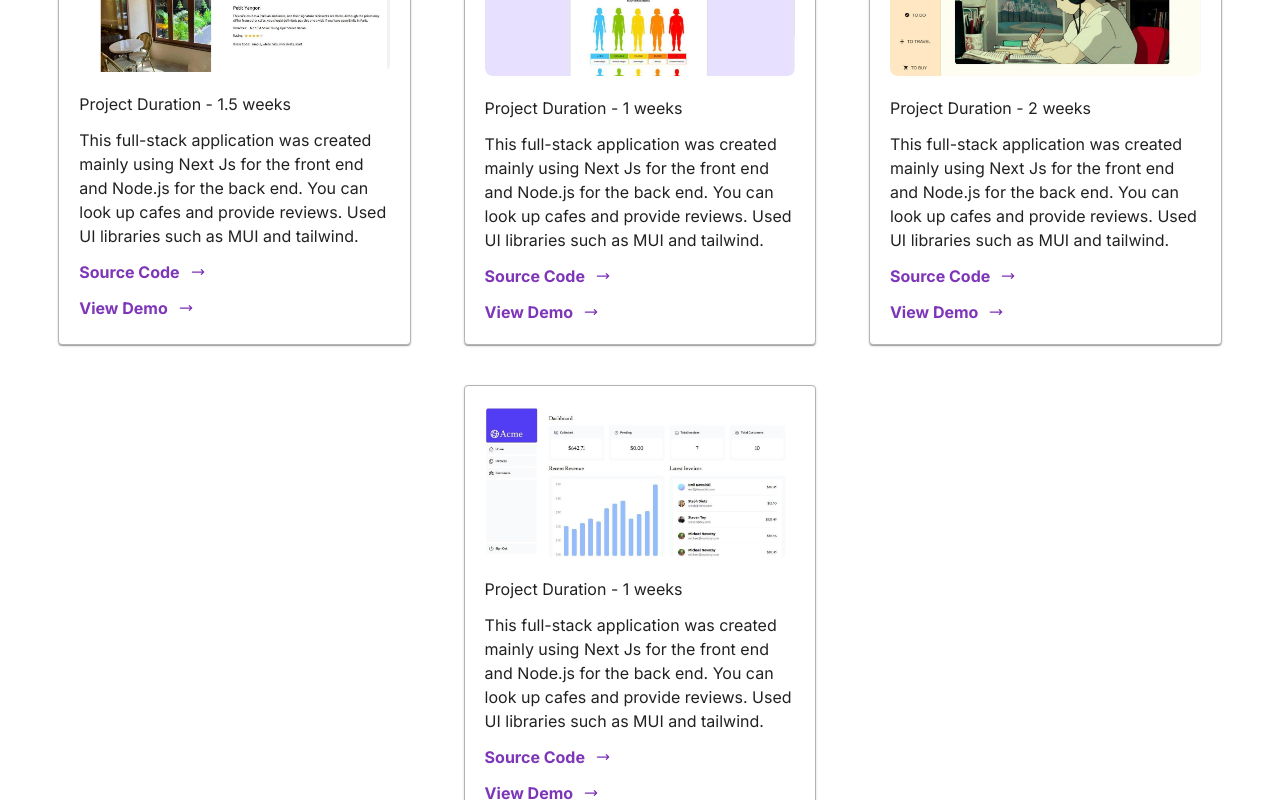
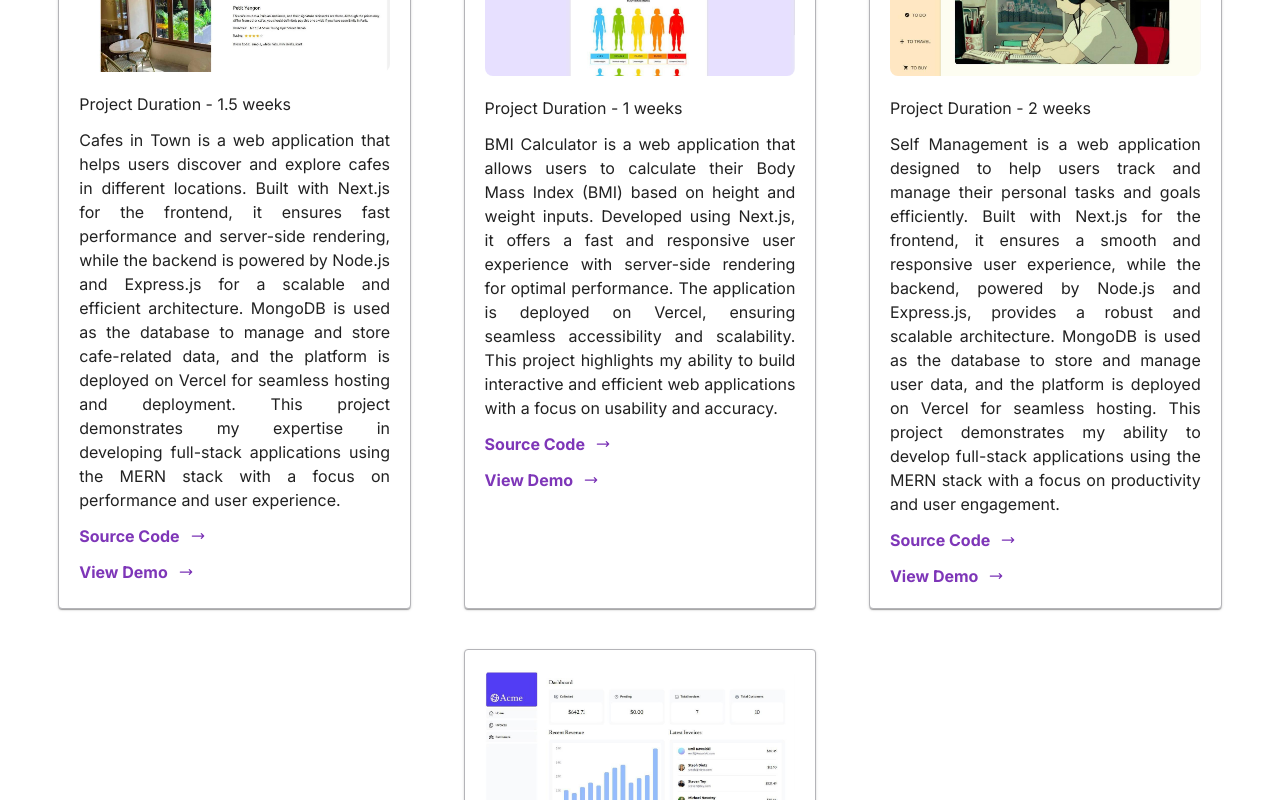
Before and after one commit to hhtetwei/htet-htet-portfolio, a Next.js app: page / in a window 1280 px wide. Shown: the part 1320-2120 px from the top of the page. Built offline with nearby package versions, Linux system fonts and the light colour scheme.

Commit message:
new des added for projects

```diff
--- a/src/app/page.tsx
+++ b/src/app/page.tsx
@@ -4,14 +4,13 @@ import { motion, useAnimation } from 'framer-motion';
 
 import Image from 'next/image';
 import './globals.css';
-import { Button, Card, Icon, LinearProgress, Typography } from '@mui/material';
+import { Button, Card, LinearProgress } from '@mui/material';
 import Link from 'next/link';
 import { useInView } from 'react-intersection-observer';
 import SkillTree from '@/components/SkillsTree';
 import Contact from '@/components/Contact';
 import Footer from '@/components/Footer';
 import { Experience } from '@/components/experience';
-import Recommendations from '@/components/RecSwiper';
 
 const projects = [
   {
@@ -20,6 +19,8 @@ const projects = [
     source: 'https://github.com/hhtetwei/Cafes-In-Town-MERN',
     duration: 1.5,
     name: 'Cafe In Town MERN',
+    description:
+      'Cafes in Town is a web application that helps users discover and explore cafes in different locations. Built with Next.js for the frontend, it ensures fast performance and server-side rendering, while the backend is powered by Node.js and Express.js for a scalable and efficient architecture. MongoDB is used as the database to manage and store cafe-related data, and the platform is deployed on Vercel for seamless hosting and deployment. This project demonstrates my expertise in developing full-stack applications using the MERN stack with a focus on performance and user experience.',
   },
   {
     image: '/image/pj2.jpg',
@@ -27,6 +28,8 @@ const projects = [
     source: 'https://github.com/hhtetwei/bmi_calculator',
     duration: 1,
     name: 'BMI Calculator',
+    description:
+      'BMI Calculator is a web application that allows users to calculate their Body Mass Index (BMI) based on height and weight inputs. Developed using Next.js, it offers a fast and responsive user experience with server-side rendering for optimal performance. The application is deployed on Vercel, ensuring seamless accessibility and scalability. This project highlights my ability to build interactive and efficient web applications with a focus on usability and accuracy.',
   },
   {
     image: '/image/pj3.jpg',
@@ -34,6 +37,8 @@ const projects = [
     source: 'https://github.com/hhtetwei/Self_Management_MERN',
     duration: 2,
     name: 'Self-Management',
+    description:
+      'Self Management is a web application designed to help users track and manage their personal tasks and goals efficiently. Built with Next.js for the frontend, it ensures a smooth and responsive user experience, while the backend, powered by Node.js and Express.js, provides a robust and scalable architecture. MongoDB is used as the database to store and manage user data, and the platform is deployed on Vercel for seamless hosting. This project demonstrates my ability to develop full-stack applications using the MERN stack with a focus on productivity and user engagement.',
   },
   {
     image: '/image/pj4.jpg',
@@ -41,6 +46,8 @@ const projects = [
     source: 'https://github.com/hhtetwei/nextjs-app-router-project',
     duration: 1,
     name: 'SEO Landing Page App Router',
+    description:
+      'Next.js App Router Beta is a web application built using Next.js, leveraging the latest app router features for improved performance and scalability. It offers a seamless and dynamic user experience with optimized routing and server-side rendering. Deployed on Vercel, the platform ensures fast loading times and efficient resource management. This project highlights my expertise in modern Next.js development, focusing on performance, flexibility, and best practices.',
   },
 ];
 
@@ -445,12 +452,7 @@ export default function Home() {
                       <div className="mt-5">
                         Project Duration - {p.duration} weeks
                       </div>
-                      <div className="mt-3">
-                        This full-stack application was created mainly using
-                        Next Js for the front end and Node.js for the back end.
-                        You can look up cafes and provide reviews. Used UI
-                        libraries such as MUI and tailwind.
-                      </div>
+                      <div className="mt-3 text-justify">{p.description}</div>
                       <div className="mt-3">
                         <Link href={p.source} passHref target="_blank">
                           <button className="text-buttontxtClr flex rounded-lg gap-2">
```
